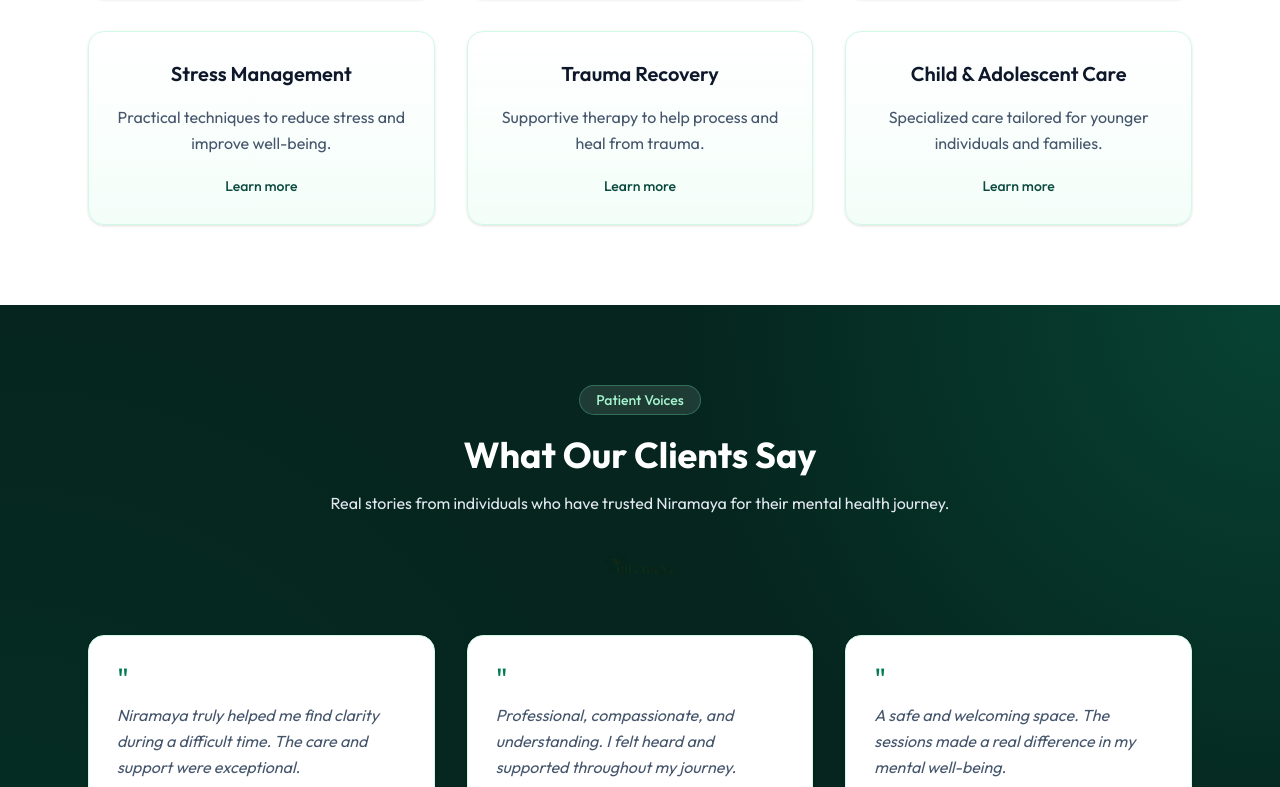
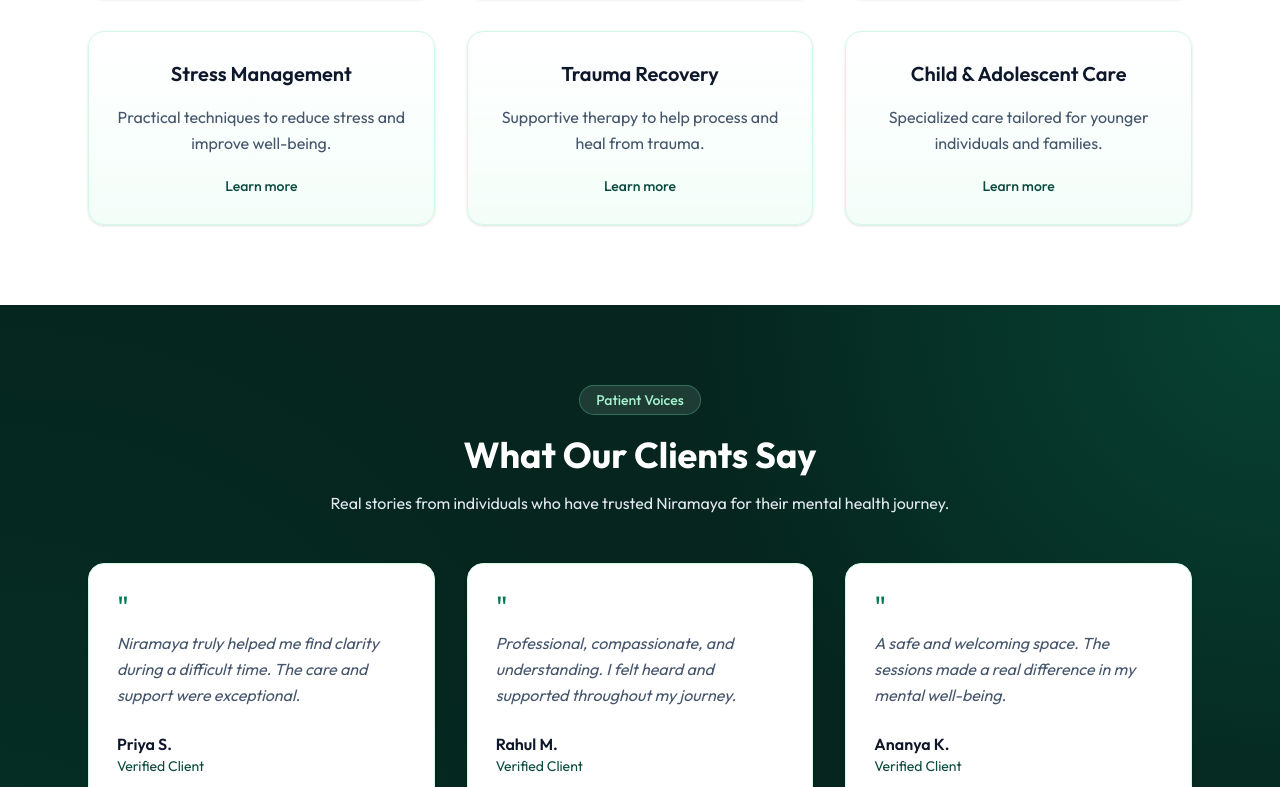
Before and after one commit to AkashShettyy/Niramaya, a React (Vite) app in the folder frontend/: page / in a window 1280 px wide. Shown: the part 1854-2641 px from the top of the page. Built offline with nearby package versions, Linux system fonts and the light colour scheme.

Commit message:
Link Book Consultation Button to Appointment

```diff
--- a/frontend/src/components/Hero.jsx
+++ b/frontend/src/components/Hero.jsx
@@ -29,9 +29,12 @@
           </p>
 
           <div className="mt-10 flex flex-col sm:flex-row gap-4">
-            <button className="bg-[#0b4a3e] text-white px-7 py-3 rounded-full font-semibold hover:bg-[#126151] transition-colors">
+            <Link
+              to="/appointment"
+              className="bg-[#0b4a3e] text-white px-7 py-3 rounded-full font-semibold hover:bg-[#126151] transition-colors inline-flex items-center justify-center"
+            >
               Book Consultation
-            </button>
+            </Link>
 
             <button className="border border-white/50 text-white px-7 py-3 rounded-full font-semibold hover:bg-white/10 transition-colors">
               Learn More
--- a/frontend/src/components/Testimonials.jsx
+++ b/frontend/src/components/Testimonials.jsx
@@ -1,5 +1,3 @@
-import logo from "../assets/logo.png";
-
 function Testimonials() {
   const reviews = [
     {
@@ -35,14 +33,6 @@
           mental health journey.
         </p>
 
-        <div className="mt-8 flex justify-center">
-          <img
-            src={logo}
-            alt="Niramaya logo"
-            className="h-10 w-auto object-contain opacity-90"
-          />
-        </div>
-
         <div className="grid md:grid-cols-3 gap-8 mt-12">
           {reviews.map((review, index) => (
             <div
```
